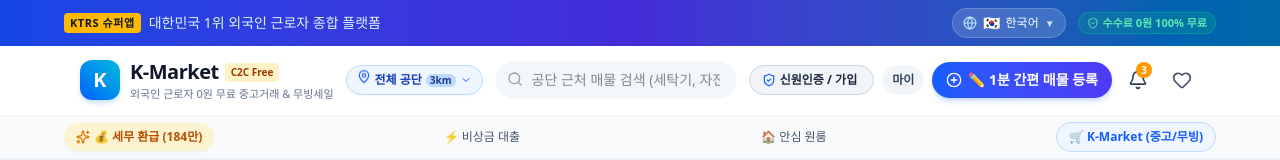
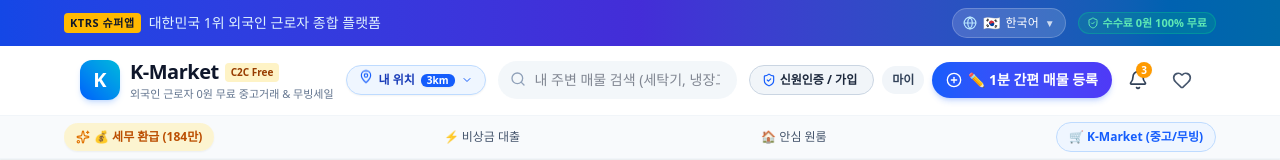
Before and after one commit to rlaghddlf01-web/k-market, a Next.js app: page / in a window 1280 px wide. Shown: the top 160 px of the page. Built offline with nearby package versions, Linux system fonts and the light colour scheme.

Commit message:
fix: change header location chip text from '전체 공단' to '내 위치' with 3km badge

```diff
--- a/src/components/kmarket/KMarketHeader.tsx
+++ b/src/components/kmarket/KMarketHeader.tsx
@@ -122,16 +122,16 @@
               </div>
             </div>
 
-            {/* 당근마켓 스타일: 내 공단 및 직거래 반경 원클릭 변경 칩 */}
+            {/* 당근마켓 스타일: 내 위치 및 직거래 반경 원클릭 변경 칩 */}
             <button
               onClick={() => setIsLocationRadiusModalOpen(true)}
-              className="flex items-center space-x-1 px-2.5 py-1.5 rounded-2xl bg-blue-50 hover:bg-blue-100 text-blue-800 border border-blue-200 text-xs font-black transition-all cursor-pointer shadow-xs active:scale-95"
-              title="내 거주 공단 및 직거래 반경(1km/3km/10km) 설정"
+              className="flex items-center space-x-1.5 px-3 py-1.5 rounded-full bg-blue-50 hover:bg-blue-100 text-blue-800 border border-blue-200 text-xs font-black transition-all cursor-pointer shadow-xs active:scale-95"
+              title="내 실제 위치 및 직거래 반경(1km/3km/10km) 설정"
             >
               <MapPin className="w-3.5 h-3.5 text-blue-600 animate-bounce" />
               <span className="truncate max-w-[110px]">
                 {selectedRegion === 'all'
-                  ? '전체 공단'
+                  ? '내 위치'
                   : selectedRegion === 'pyeongtaek'
                   ? '평택 포승'
                   : selectedRegion === 'ansan'
@@ -140,7 +140,7 @@
                   ? '화성 향남'
                   : selectedRegion}
               </span>
-              <span className="text-[10px] bg-blue-200 text-blue-900 px-1 py-0.2 rounded-md font-extrabold">
+              <span className="text-[10px] bg-blue-600 text-white px-1.5 py-0.2 rounded-md font-extrabold shadow-xs">
                 3km
               </span>
               <ChevronDown className="w-3 h-3 text-blue-600" />
@@ -152,7 +152,7 @@
             <div className="relative">
               <input
                 type="text"
-                placeholder={t('search_placeholder')}
+                placeholder="내 주변 매물 검색 (세탁기, 냉장고, 아이폰 등)..."
                 value={searchQuery}
                 onChange={(e) => setSearchQuery(e.target.value)}
                 className="w-full pl-9 pr-4 py-2 bg-slate-100/80 hover:bg-slate-100 focus:bg-white text-xs sm:text-sm rounded-full border border-transparent focus:border-blue-500 focus:outline-none transition-all"
@@ -241,10 +241,10 @@
           <div className="relative">
             <input
               type="text"
-              placeholder={t('search_placeholder')}
+              placeholder="내 주변 매물 검색 (세탁기, 냉장고 등)..."
               value={searchQuery}
               onChange={(e) => setSearchQuery(e.target.value)}
-              className="w-full pl-9 pr-4 py-2 bg-slate-100 text-xs rounded-full border border-slate-200 focus:border-blue-500 focus:bg-white focus:outline-none"
+              className="w-full pl-9 pr-4 py-2 bg-slate-100 focus:bg-white text-xs rounded-full border border-transparent focus:border-blue-500 focus:outline-none transition-all"
             />
             <Search className="w-4 h-4 text-slate-400 absolute left-3 top-2.5" />
           </div>
```
